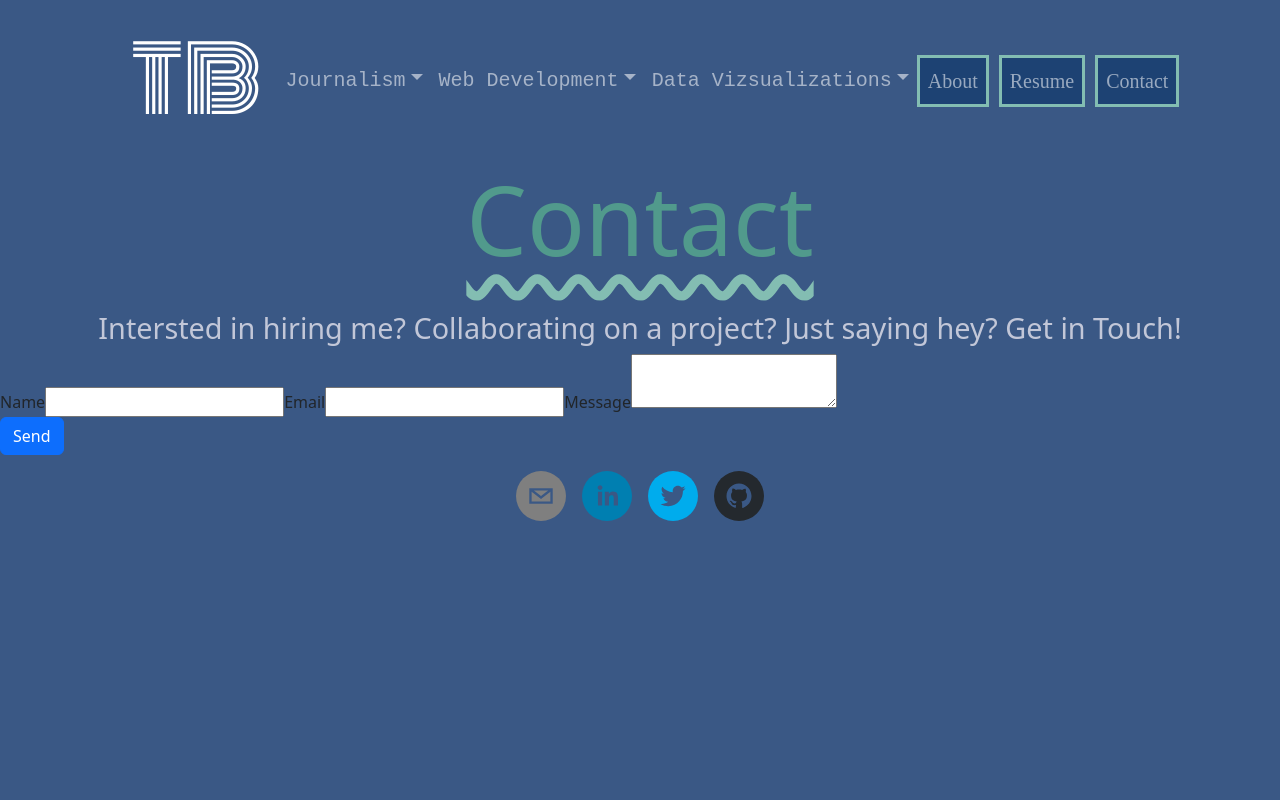
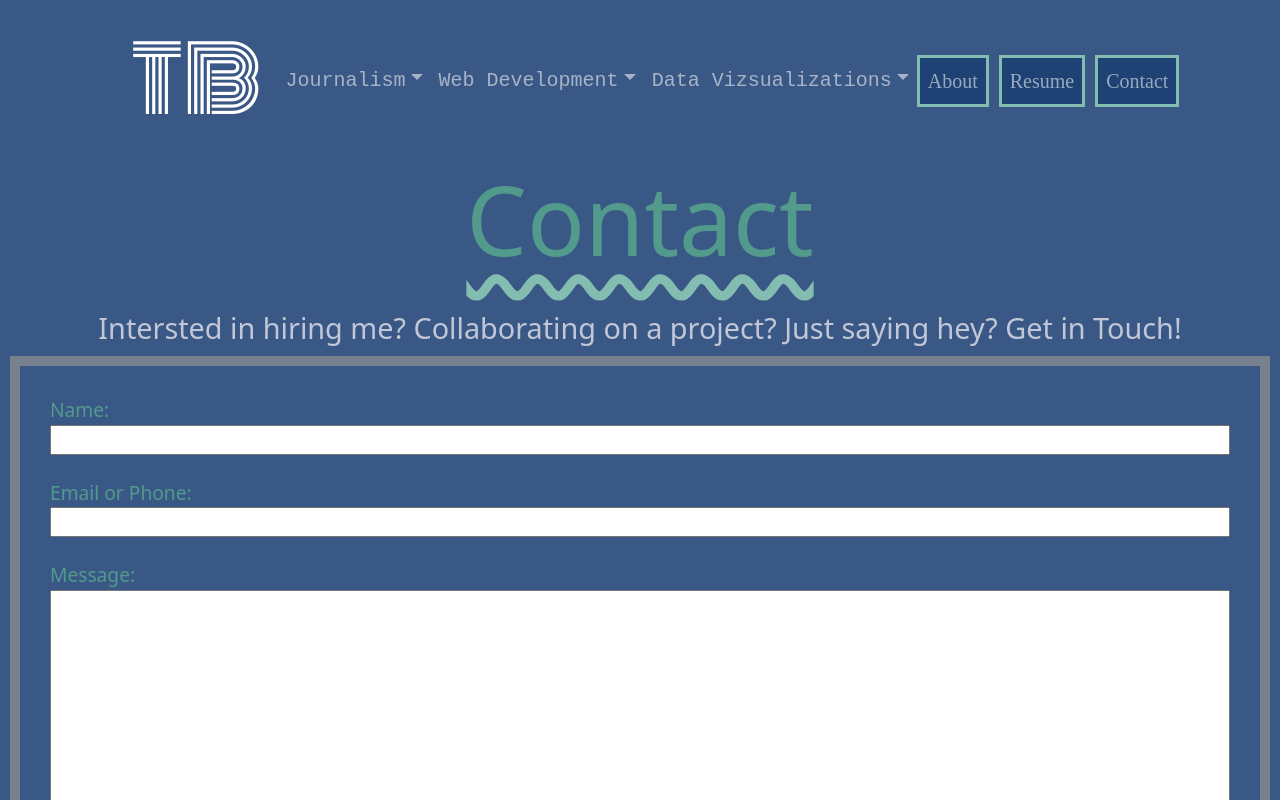
Before and after one commit to tbrown034/My-site, a React (Create React App) app: page /contact in a window 1280 px wide. Shown: the top 800 px of the page. Built offline with nearby package versions, Linux system fonts and the light colour scheme; a web font is replaced by a local one.

Commit message:
contact form css done

```diff
--- a/src/App.css
+++ b/src/App.css
@@ -322,3 +322,16 @@ i {
   display: flex;
   align-items: center;
 }
+
+#contactForm {
+  display: flex;
+  flex-direction: column;
+  border:rgb(120, 130, 143) solid 10px;
+  margin: 10px;
+  padding: 30px;
+}
+
+label {
+  color: #519A8C;
+  font-size: larger;
+}
--- a/src/components/Contact.js
+++ b/src/components/Contact.js
@@ -31,12 +31,14 @@ import Toast from 'react-bootstrap/Toast';
     <h3>Intersted in hiring me? Collaborating on a project? Just saying hey? Get in Touch!</h3>
     <div>
     <form id="contactForm" ref={form} onSubmit={sendEmail}>
-      <label>Name</label>
+      <label>Name:</label>
       <input type="text" name="user_name" />
-      <label>Email</label>
+      <br/>
+      <label>Email or Phone:</label>
       <input type="email" name="user_email" />
-      <label>Message</label>
-      <textarea name="message" />
+      <br/>
+      <label>Message:</label>
+      <textarea rows="15" name="message" />
     </form>
 
     <Button form="contactForm" type="submit" value="send" onClick={toggleShowA} className="mb-2">
```
